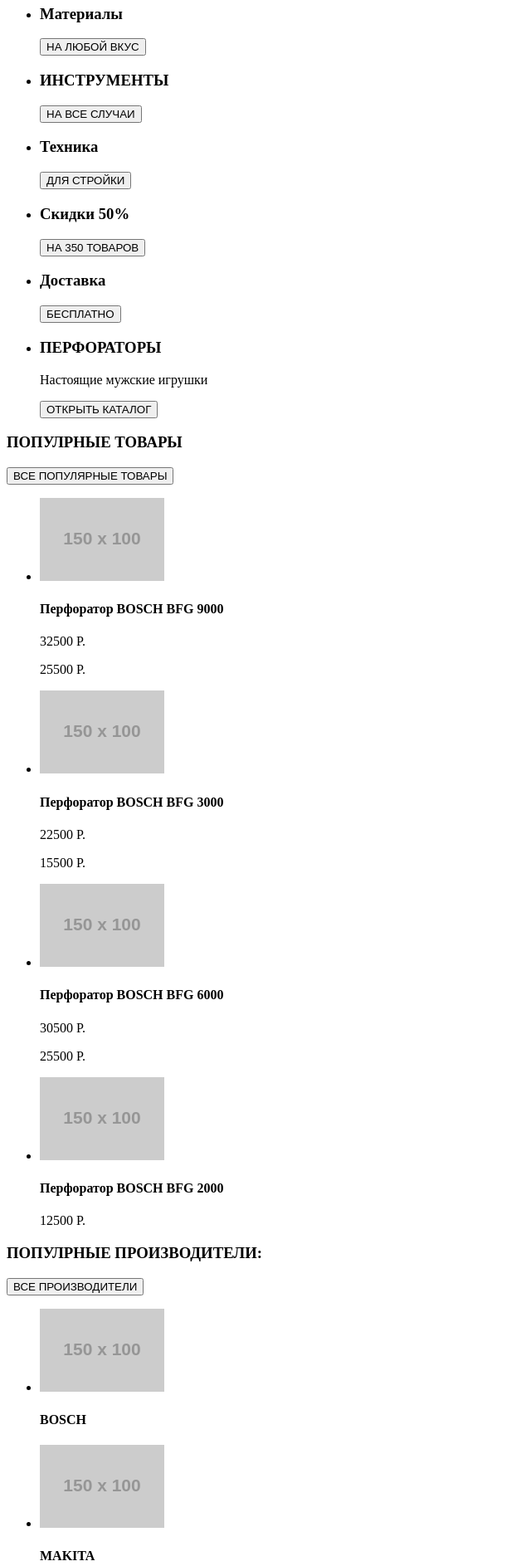
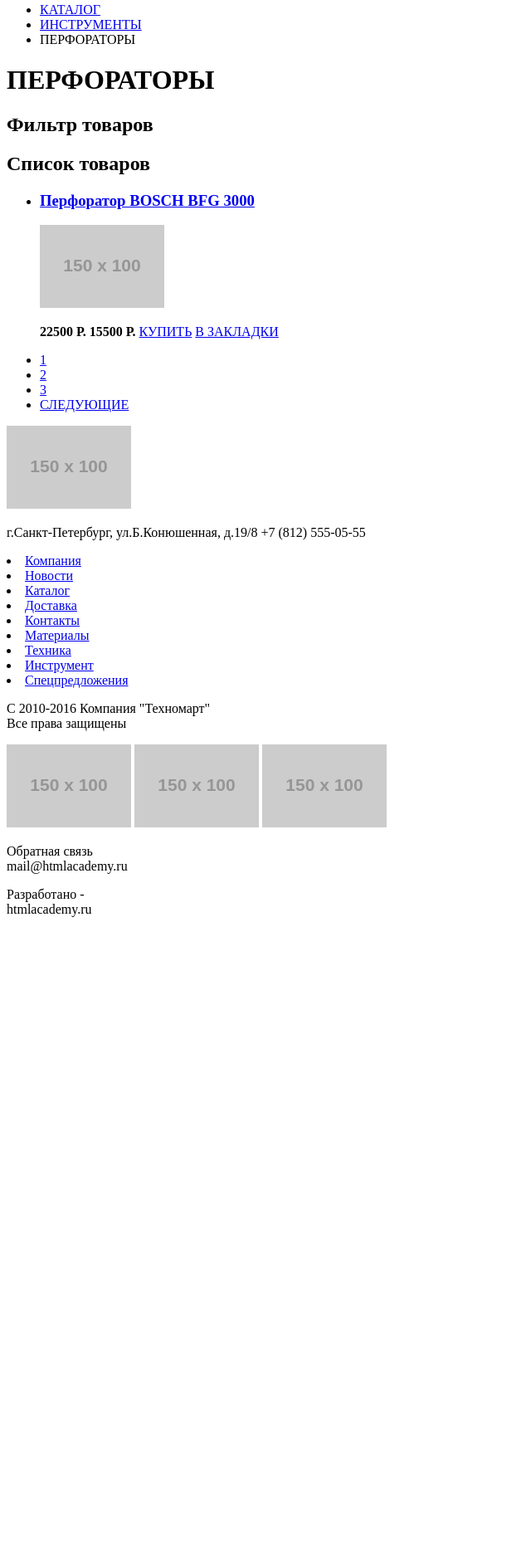
Before and after one commit to norrellru/565845-technomart, a plain HTML site: page catalog.html in a window 1280 px wide. Shown: the part 453-2340 px from the top of the page at 83% size, without its empty margins (0-640 px from the left). After the commit the page ends 1574 px from the top, so only its background shows below. Drawn offline with Linux system fonts and the light colour scheme; placeholder pictures from the web are drawn by us.

Commit message:
Страница каталог
Разметил страницу каталог

```diff
--- a/catalog.html
+++ b/catalog.html
@@ -35,141 +35,48 @@
         </div>
       </header>
       <main class="container">
-          <section class="banners">
-            <ul class="banners-list">
-              <li class="banner">
-                <h3>Материалы</h3>
-                  <button>НА ЛЮБОЙ ВКУС</button>
+        <ul class="breadcrumbs">
+            <li><a href="catalog.html">КАТАЛОГ</a></li>
+            <li><a href="tools.html">ИНСТРУМЕНТЫ</a></li>
+            <li class="breadcrumbs-current">ПЕРФОРАТОРЫ</li>
+        </ul>
+        <h1 class="page-title">ПЕРФОРАТОРЫ</h1>
+
+        <section class="filters">
+            <h2 class="visually-hidden">Фильтр товаров</h2>
+          <!-- Здесь будет форма -->
+
+        </section>
+
+        <section class="catalog">
+            <h2 class="visually-hidden">Список товаров</h2>
+            <ul class="catalog-list">
+                <li class="catalog-item">
+                    <h3>
+                        <a href="catalog-item.html">Перфоратор BOSCH BFG 3000</a>
+                    </h3>
+                    <p class="catalog-item-image">
+                        <a href="catalog-item.html"><img src="http://placehold.it/150x100"></a>
+                    </p>
+                    <p class="catalog-item-price">
+                        <b>22500 Р.</b>
+                        <b>15500 Р.</b>
+                        <a class="button" href="#">КУПИТЬ</a>
+                        <a class="button" href="#">В ЗАКЛАДКИ</a>
+                    </p>
                 </li>
-                  <li class="banner">
-                <h3>ИНСТРУМЕНТЫ</h3>
-                  <button>НА ВСЕ СЛУЧАИ</button>
-                </li>
-                  <li class="banner">
-                <h3>Техника</h3>
-                  <button>ДЛЯ СТРОЙКИ</button>
-                </li>
-                  <li class="banner">
-                <h3>Скидки 50%</h3>
-                  <button>НА 350 ТОВАРОВ</button>
-                </li>  <li class="banner">
-                <h3>Доставка</h3>
-                  <button>БЕСПЛАТНО</button>
-                </li>
-                  <li class="slider">
-                <h3>ПЕРФОРАТОРЫ</h3>
-                      <p>Настоящие мужские игрушки</p>
-                  <button>ОТКРЫТЬ КАТАЛОГ</button>
-                </li>
-          </ul>
-          </section>
-          <section class="items">
-            <div class="items-div">
-              <h3>ПОПУЛРНЫЕ ТОВАРЫ</h3>
-                <button>ВСЕ ПОПУЛЯРНЫЕ ТОВАРЫ</button>
-            </div>
-              <ul class="items-list">
-                <li class="item">
-                  <img class="item-img" src="http://placehold.it/150x100">
-                    <h4>Перфоратор BOSCH BFG 9000</h4>
-                  <p class="old-price">32500 Р.</p>
-                  <p class="new-price">25500 Р.</p>
-                </li>
-                   <li class="item">
-                  <img class="item-img" src="http://placehold.it/150x100">
-                    <h4>Перфоратор BOSCH BFG 3000</h4>
-                  <p class="old-price">22500 Р.</p>
-                  <p class="new-price">15500 Р.</p>
-                </li>
-                 <li class="item">
-                  <img class="item-img" src="http://placehold.it/150x100">
-                    <h4>Перфоратор BOSCH BFG 6000</h4>
-                  <p class="old-price">30500 Р.</p>
-                  <p class="new-price">25500 Р.</p>
-                </li>
-                  <li class="item">
-                  <img class="item-img" src="http://placehold.it/150x100">
-                <h4>Перфоратор BOSCH BFG 2000</h4>
-                  <p class="new-price">12500 Р.</p>
-                </li>
+                <!-- Ещё 8 карточек -->
+
             </ul>
-            </section>
-        <section class="brands">
-            <div class="brands-div">
-              <h3>ПОПУЛРНЫЕ ПРОИЗВОДИТЕЛИ:</h3>
-                <button>ВСЕ ПРОИЗВОДИТЕЛИ</button>
-            </div>
-              <ul class="brands-list">
-                <li class="brands">
-                  <img class="brands-img" src="http://placehold.it/150x100">
-                    <h4 class="visually-hidden">BOSCH</h4>
-                  </li>
-                 <li class="brands">
-                  <img class="brands-img" src="http://placehold.it/150x100">
-                    <h4 class="visually-hidden">MAKITA</h4>
-                  </li>
-                 <li class="brands">
-                  <img class="brands-img" src="http://placehold.it/150x100">
-                    <h4 class="visually-hidden">DeWALT</h4>
-                  </li>
-                 <li class="brands">
-                  <img class="brands-img" src="http://placehold.it/150x100">
-                    <h4 class="visually-hidden">ИНТЕРСКОЛ</h4>
-                  </li>
-                 <li class="brands">
-                  <img class="brands-img" src="http://placehold.it/150x100">
-                    <h4 class="visually-hidden">HITACHI</h4>
-                  </li>
-                 <li class="brands">
-                  <img class="brands-img" src="http://placehold.it/150x100">
-                    <h4 class="visually-hidden">LG</h4>
-                  </li>
-                 <li class="brands">
-                  <img class="brands-img" src="http://placehold.it/150x100">
-                    <h4 class="visually-hidden">AEG</h4>
-                  </li>
-                 <li class="brands">
-                  <img class="brands-img" src="http://placehold.it/150x100">
-                    <h4 class="visually-hidden">metabo</h4>
-                  </li>
-            </ul>
-            </section>
-          <section class="services">
-            <div class="services-div">
-              <h3>СЕРВИСЫ</h3>
-                <p class="main-page">Хороший интернет-магазин отличается от плохого не только ценами!</p>
-                <p class="main-page">Мы стараемся изо всех сил, чтобы сделать ваши покупки приятными.</p>
-            </div>
-              <nav class="services-menu">
-                <li><a href="delivery.html">Доставка</a></li>
-                <li><a href="waranty.html">Гарантия</a></li>
-                <li><a href="credit.html">Кредит</a></li>
-            </nav>
-            <h5>ДОСТАВКА</h5>
-            <p class="main-page">Мы с удовольствием доставим ваш товар прямо к вашему подъезду соверщенно бесплатно!</p>
-            <p class="main-page">Ведь мы неплохо заработаем, поднимая его на ваш этаж!</p>
-            <img class="brands-img" src="http://placehold.it/150x100">
-          </section>
-          <section class="about">
-            <div class="about">
-                <h3>КОМПАНИЯ "ТЕХНОМАРТ"</h3>
-                <p class="main-page">Настоящей мужской шопинг начинается здесь! Огромный выбор товаров для ремонта и строительства не оставит равнодушными любителей сэкономить на гастарбайтерах.</p>
-                <p class="main-page">Мы може доставить ваш товар в самые отдалённые точки России! Техномарт работает со многими транспортными компаниями:</p>
-                <ul class="delivery-list">
-                    <li>Деловые линии</li>
-                    <li>Автотрейдинг</li>
-                    <li>ЖелДорЭкспедиция</li>
-                </ul>
-                <button class="about">ПОДРОБНЕЕ О КОМПАНИИ</button>
-            </div>
-            <div class="about">
-              <h3>КОНТАКТЫ</h3>
-              <p class="main-page">Вы можете забрать товар сами, заехав в наш офис.</p>
-              <img class="map" src="http://placehold.it/150x100">
-              <button class="about">ПОДРОБНЕЕ О КОМПАНИИ</button>
-            </div>
-          </section>
+            <ul class="pagination-list">
+                <li class="pagination-item"><a href="#">1</a></li>
+                <li class="pagination-item"><a href="#">2</a></li>
+                <li class="pagination-item"><a href="#">3</a></li>
+                <li class="pagination-item"><a href="#">СЛЕДУЮЩИЕ</a></li>
+
+        </section>
       </main>
+
       <footer class="footer-top">
         <img class="logo-footer" src="http://placehold.it/150x100">
         <p class="footer-top-text">г.Санкт-Петербург, ул.Б.Конюшенная, д.19/8 +7 (812) 555-05-55</p>
```
